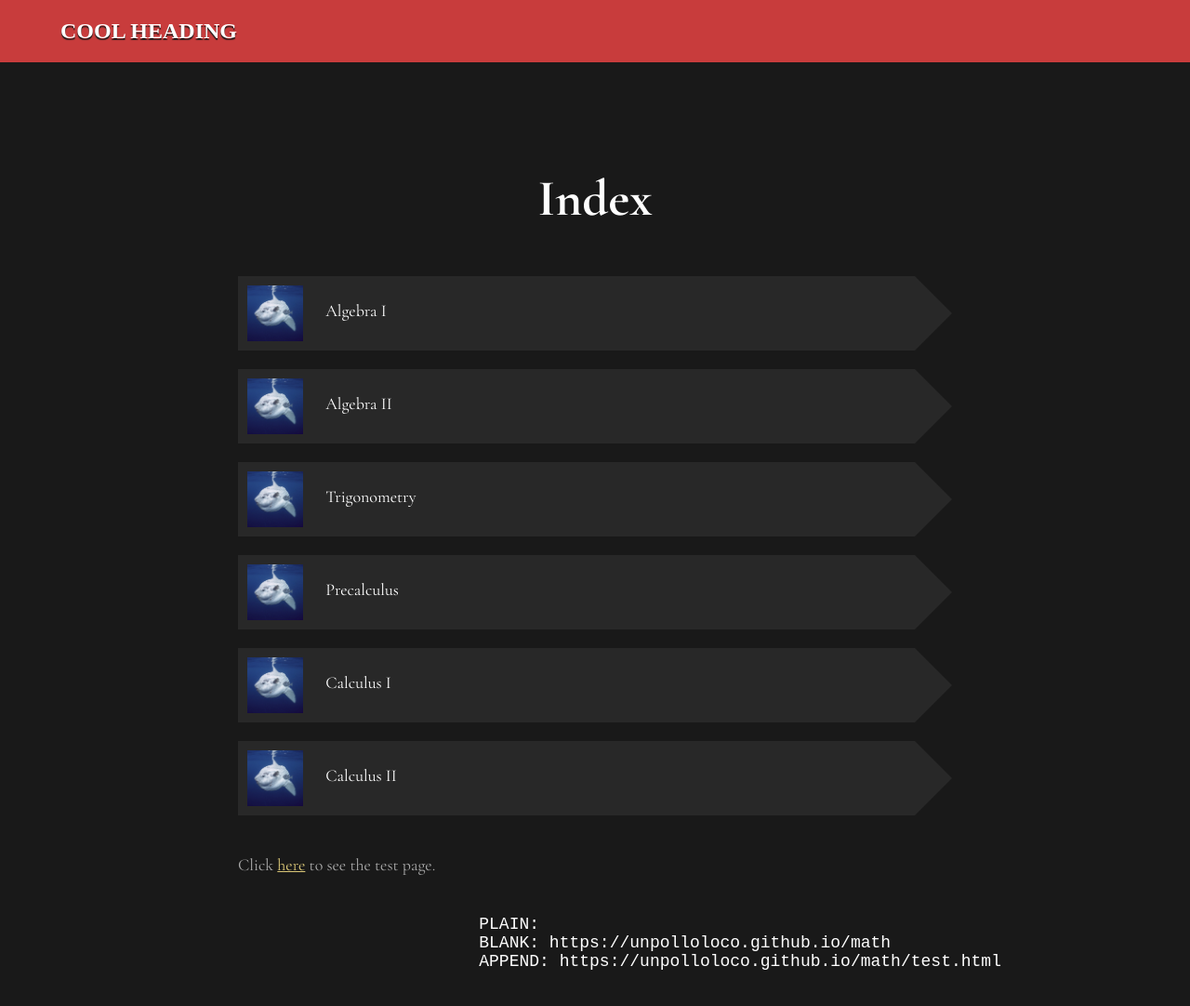
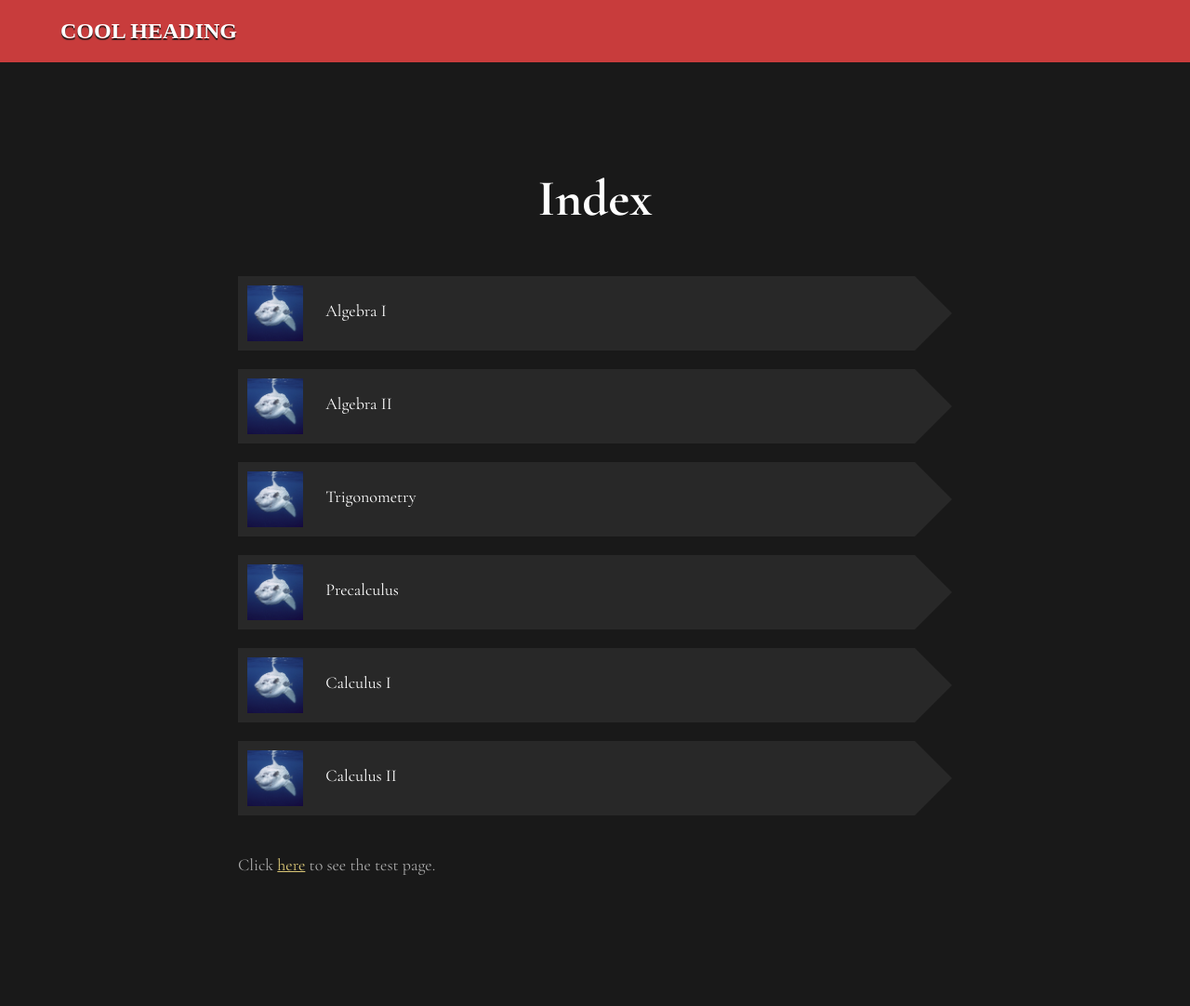
Before and after one commit to UnPolloLoco/math, a Jekyll site: the page built from index.html, in a window 1280 px wide. Shown: the whole page at 93% size. Built offline with Jekyll 4.4.1, drawn with Linux system fonts in a browser that asks for light colours; after the commit the page ends 984 px from its top, so only the background shows below that.

Commit message:
Fix absolute URL

```diff
--- a/_layouts/base.html
+++ b/_layouts/base.html
@@ -15,7 +15,7 @@
 </head>
 <body>
 	<div id="header">
-		<a href="{{ absolute_url }}">
+		<a href="{{ '' | absolute_url }}">
 			COOL HEADING
 		</a>
 	</div>
@@ -23,12 +23,6 @@
 	<div id="content">
 		<h1>{{ page.title }}</h1>
 		{{ content }}
-
-		<pre>
-			PLAIN: {{ absolute_url }}
-			BLANK: {{ '' | absolute_url }}
-			APPEND: {{ 'test.html' | absolute_url }}
-		</pre>
 	</div>
 
 	<script src="{{ 'assets/general/format.js' | absolute_url }}"></script>
```
